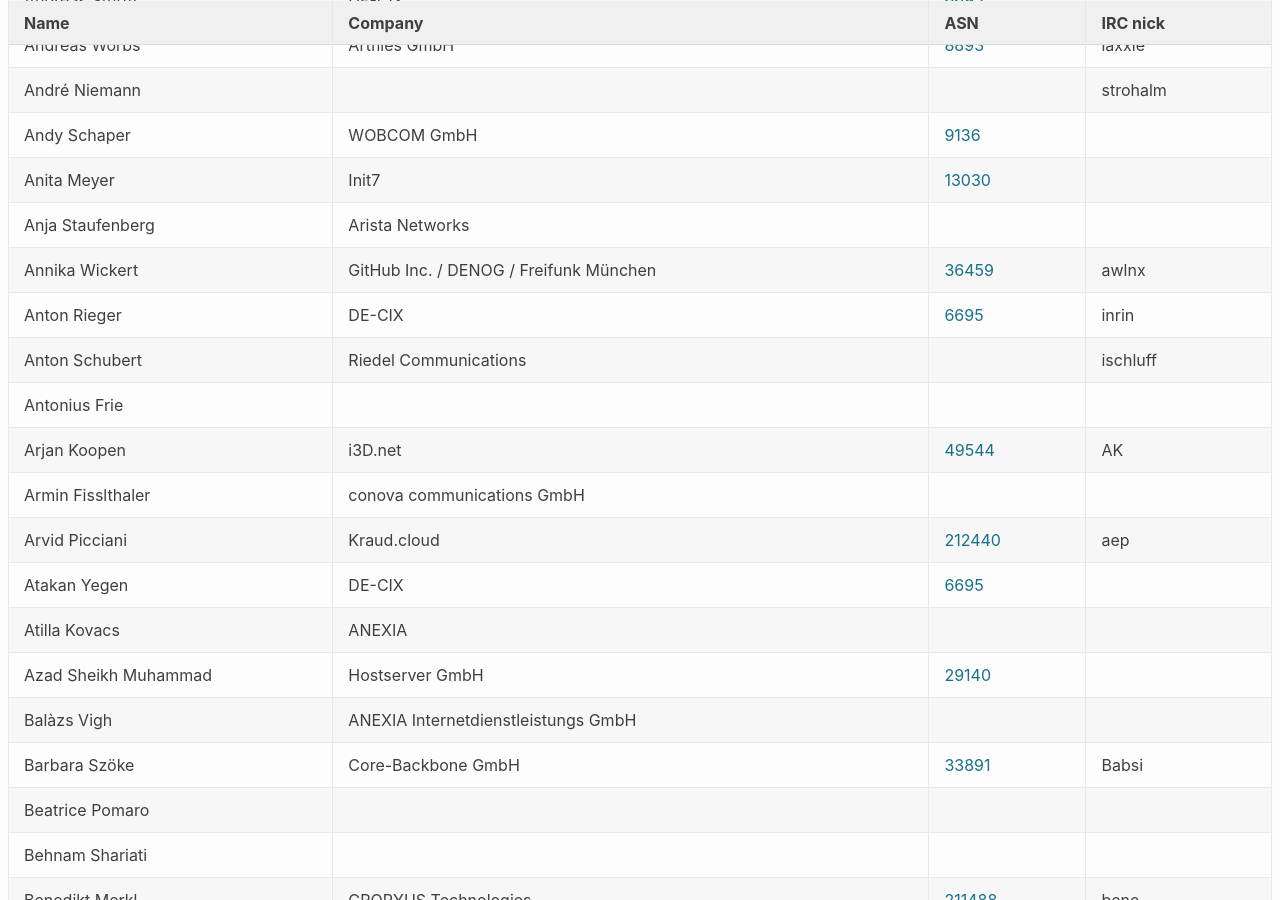
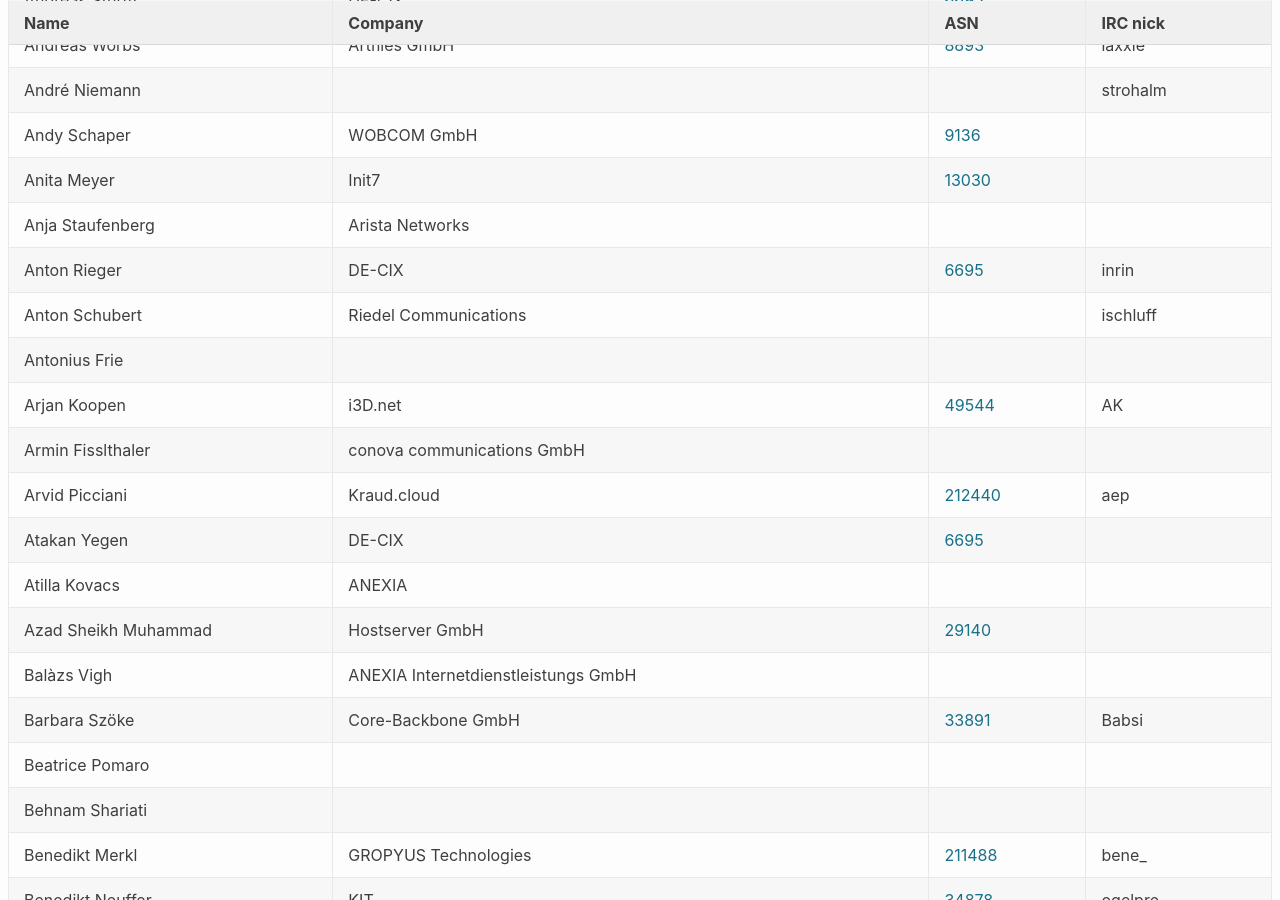
Before and after one commit to denog/pretix-attendeelist, a Jekyll site: the page built from denog15/index.md, in a window 1280 px wide and 900 px high, scrolled down 1504 px. Built offline with Jekyll 4.4.1, drawn with Linux system fonts in a browser that asks for light colours.

Commit message:
Latest data: Sat Nov 18 21:09:57 UTC 2023

```diff
--- a/_data/attendees_denog15_onsite.json
+++ b/_data/attendees_denog15_onsite.json
@@ -210,12 +210,6 @@
     "asn": null
   },
   {
-    "name": "Annika Wickert",
-    "company": "GitHub Inc. / DENOG / Freifunk München",
-    "irc": "awlnx",
-    "asn": "36459"
-  },
-  {
     "name": "Antonius Frie",
     "company": null,
     "irc": null,
```
